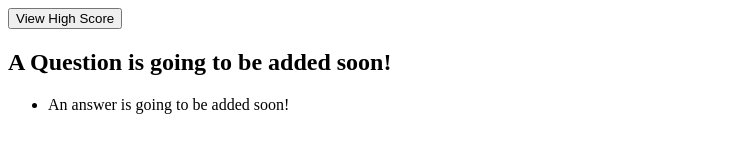
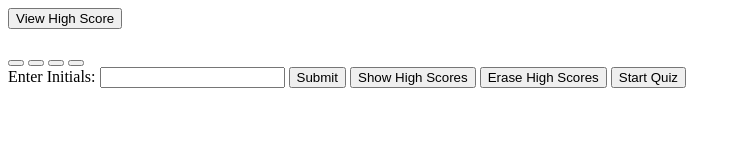
Before and after one commit to rltrosas88/Code-Quiz, a plain HTML site: page index.html in a window 1280 px wide. Shown: the whole page, without its empty margins (0-741 px from the left). Drawn offline with Linux system fonts and the light colour scheme.

Commit message:
HTML starter

```diff
--- a/index.html
+++ b/index.html
@@ -41,11 +41,28 @@
     </header>
 
     <main>
-        <section class="question-wrapper">
-            <h2 class="question">A Question is going to be added soon!</h2>
-            <ul class="answer-list">
-                <li class="answer">An answer is going to be added soon!</li>
-            </ul>
+        <section class="question-wrapper" id="question-container">
+            <h2 class="question" id="question-text"></h2>
+        </section>
+        <section class="answer-wrapper" id="answers-container">
+            <p id="answer-text"></p>
+            <div id="hight-scores-div"></div>
+            <button class="answer-button" id="answer1-button"></button>
+            <button class="answer-button" id="answer2-button"></button>
+            <button class="answer-button" id="answer3-button"></button>
+            <button class="answer-button" id="answer4-button"></button>
+        </section>
+        <section class="result-wrapper" id="result-container">
+            <label for="initials-input" id="initials-label">Enter Initials:</label>
+            <input type="text" id="initials-input">
+            <button id="initials-input-button">Submit</button>
+            <button id="show-highscores-button">Show High Scores</button>
+            <button id="erase-highscores-button">Erase High Scores</button>
+            <button id="start-button">Start Quiz</button>
+            <p id="answer-result"></p>
+        </section>
+        <section class="game-over-wrapper" id="game-over-container">
+            <h3 id="game-over-tag"></h3>
         </section>
     </main>
 
```
